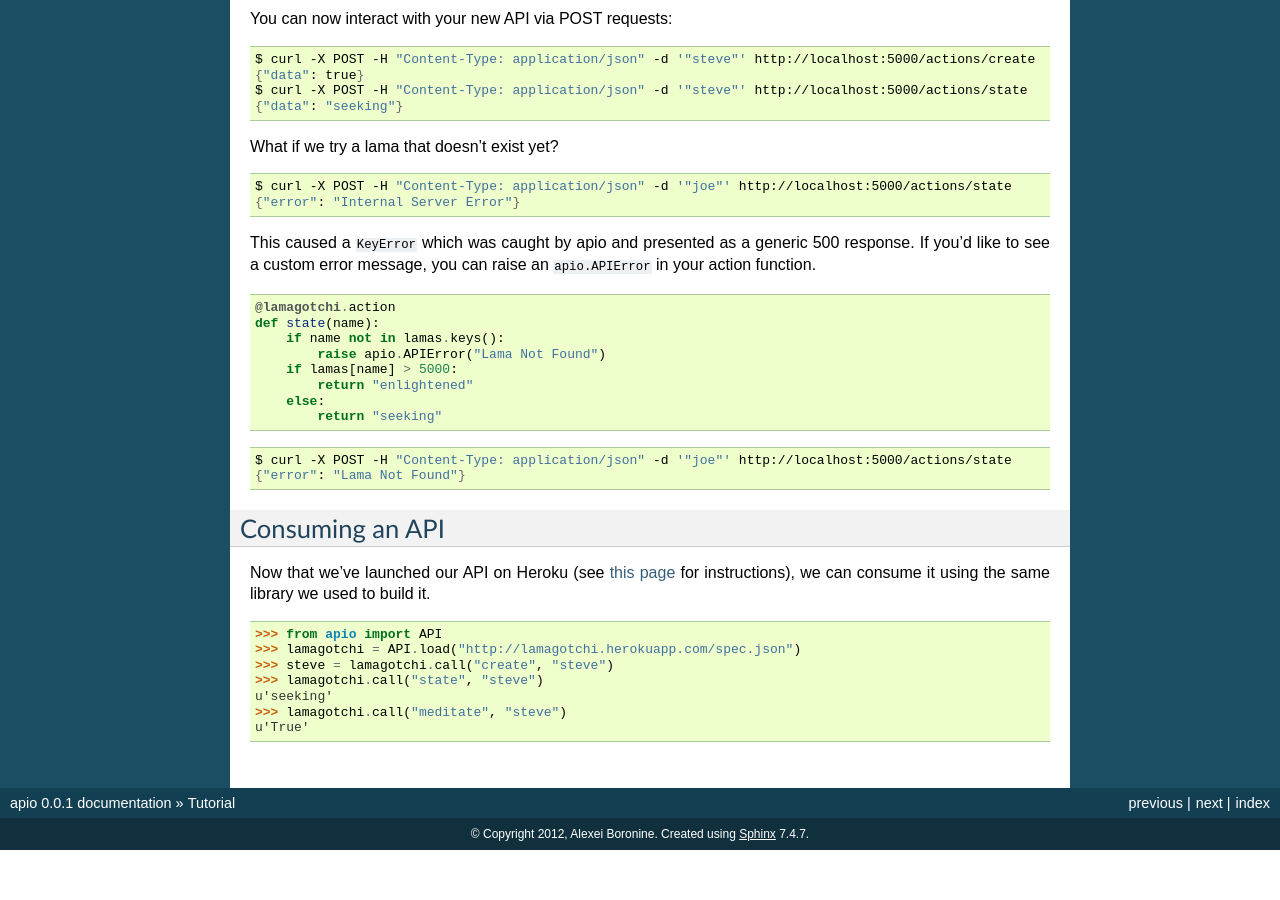
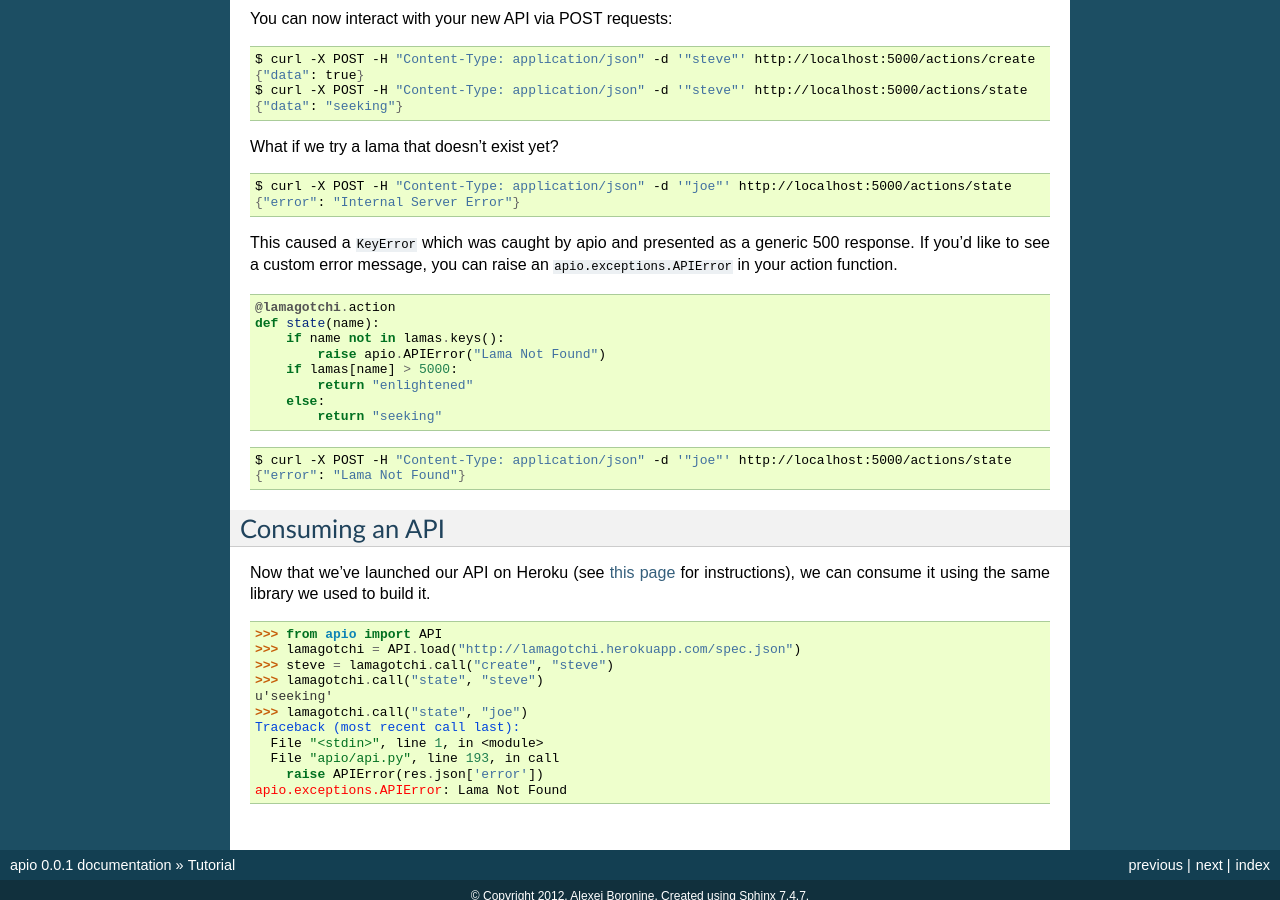
Before and after one commit to cosmic-api/cosmic.py, a Sphinx documentation site: the page built from docs/source/tutorial.rst, in a window 1280 px wide and 900 px high, scrolled down 1025 px. Built offline with Sphinx 7.4.7, drawn with Linux system fonts in a browser that asks for light colours; before the commit the page ends 1875 px from its top, so only the background shows below that.

```diff
--- a/docs/source/tutorial.rst
+++ b/docs/source/tutorial.rst
@@ -73,7 +73,7 @@
     {"error": "Internal Server Error"}
 
 This caused a ``KeyError`` which was caught by apio and presented as a generic 500 response.
-If you'd like to see a custom error message, you can raise an ``apio.APIError`` in your action function.
+If you'd like to see a custom error message, you can raise an ``apio.exceptions.APIError`` in your action function.
 
 .. code:: python
 
@@ -103,5 +103,9 @@
     >>> steve = lamagotchi.call("create", "steve")
     >>> lamagotchi.call("state", "steve")
     u'seeking'
-    >>> lamagotchi.call("meditate", "steve")
-    u'True'
+    >>> lamagotchi.call("state", "joe")
+    Traceback (most recent call last):
+      File "<stdin>", line 1, in <module>
+      File "apio/api.py", line 193, in call
+        raise APIError(res.json['error'])
+    apio.exceptions.APIError: Lama Not Found
--- a/setup.py
+++ b/setup.py
@@ -7,7 +7,7 @@
 
 setup(
     name = 'apio',
-    version = "0.0.4",
+    version = "0.0.5",
     packages = ['apio'],
     description = 'Human-friendly APIs',
     license = "MIT",
```
Also changed, not shown: 2 other files.
